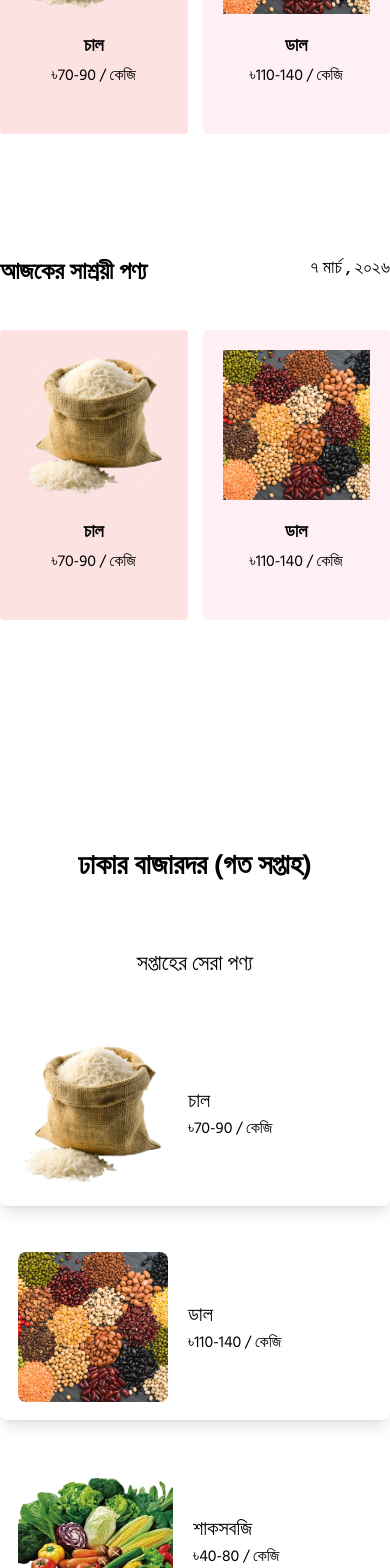
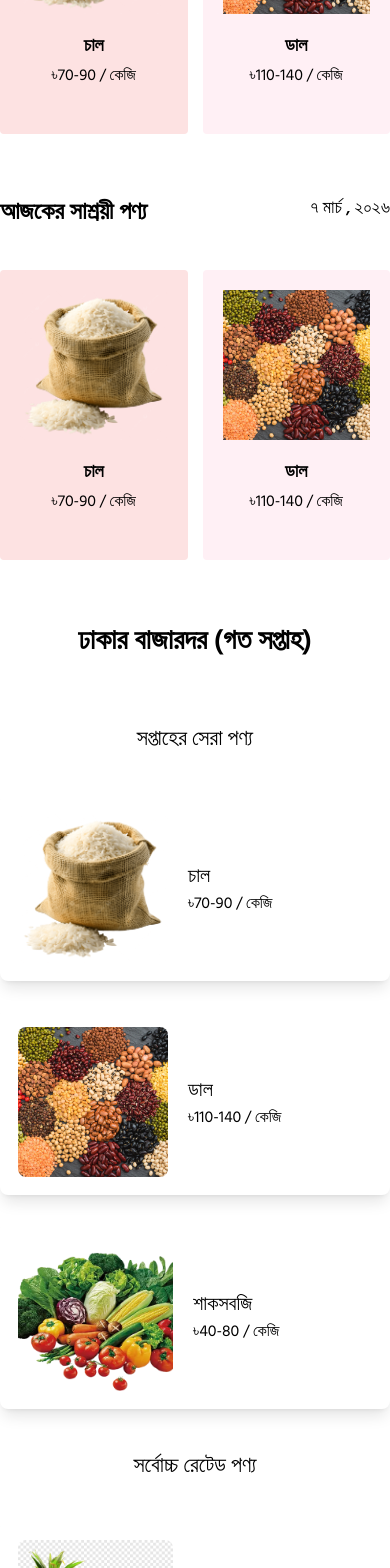
Before and after one commit to basudevkumer/BazarDor-Live, a React (Vite) app: page / in a window 390 px wide. Shown: the part 2060-3628 px from the top of the page. Built offline with nearby package versions, Linux system fonts and the light colour scheme.

Commit message:
home page for responsive design fixed  height , width, padding , margin

```diff
--- a/src/components/home/getTheApp/Index.jsx
+++ b/src/components/home/getTheApp/Index.jsx
@@ -8,11 +8,10 @@ const GetTheApp = () => {
   return (
     <section
       style={{ backgroundImage: `url(${getTheAppBannar})` }}
-      className="bg-cover bg-center bg-no-repeat py-8 sm:py-12 lg:py-16"
+      className="bg-cover bg-center bg-no-repeat py-8 sm:py-12 lg:py-16 mt-[50px] md:mt-[90px] lg:mt-[120px]"
     >
       <Container>
         <div className="grid grid-cols-1 sm:grid-cols-2 gap-y-8 gap-x-6 lg:gap-x-10 items-center">
-
           {/* Left — Text Content */}
           <div className="text-center sm:text-left">
             <h2>
@@ -54,7 +53,6 @@ const GetTheApp = () => {
               />
             </figure>
           </div>
-
         </div>
       </Container>
     </section>
--- a/src/components/home/govtMessage/Index.jsx
+++ b/src/components/home/govtMessage/Index.jsx
@@ -27,7 +27,7 @@ const tickerMessages = [
 
 const GovtMess = () => {
   return (
-    <section className="py-[120px]">
+    <section className=" py-[50px] md:py-[90px] lg:py-[120px]">
       {/* ── TICKER BAR ── */}
       <div className="bg-[#253d4e] py-2.5 overflow-hidden">
         <div className="flex items-center">
--- a/src/components/home/lowPriceSlider/Index.jsx
+++ b/src/components/home/lowPriceSlider/Index.jsx
@@ -5,7 +5,7 @@ import CategoryLowPrices from "../../common/CategoryLowPrices";
 
 const LowPriceSlider = () => {
   return (
-    <section className="py-[120px]">
+    <section className=" py-[60px] md:py-[90px] lg:py-[120px]">
       <Container>
         <div>
           <div className="flex justify-between">
--- a/src/components/home/pastWeekMarket/Index.jsx
+++ b/src/components/home/pastWeekMarket/Index.jsx
@@ -5,7 +5,7 @@ import PastMarketCard from "../../common/PastMarketCard";
 
 const PastWeekMarket = () => {
   return (
-    <section className="py-[105px] ">
+    <section className="">
       <Container>
         <div>
           <h3 className="heading-two text-center text-primary  ">
```
